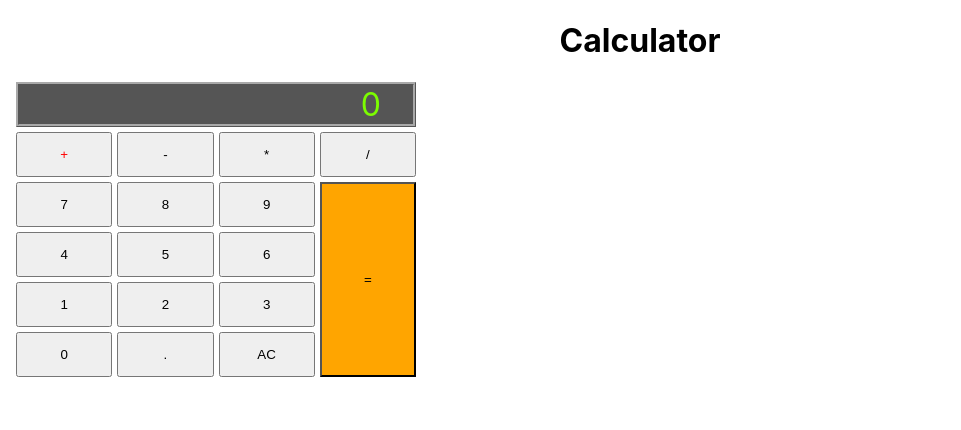
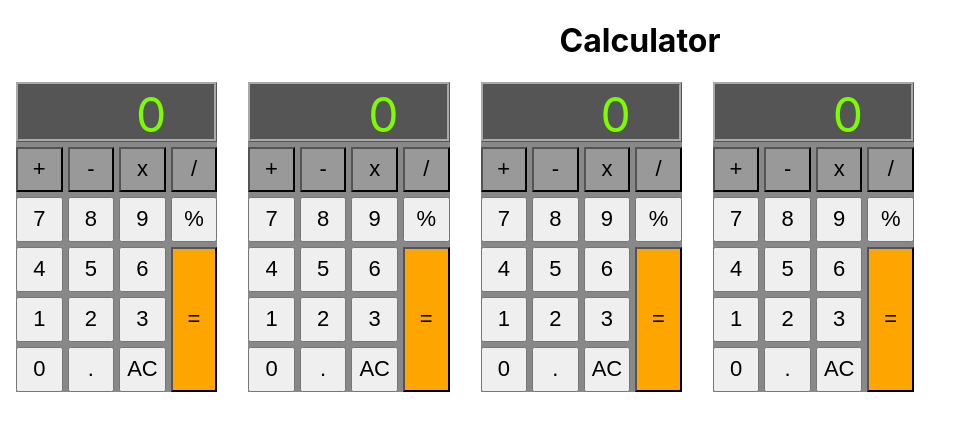
Before and after one commit to Lennerblom/calculator, a React (Create React App) app in the folder calculator/: page / in a window 1280 px wide. Shown: the top 430 px of the page, without its empty margins (0-961 px from the left). Built offline with nearby package versions, Linux system fonts and the light colour scheme.

Commit message:
trying different styles

```diff
--- a/calculator/package.json
+++ b/calculator/package.json
@@ -3,6 +3,8 @@
   "version": "0.1.0",
   "private": true,
   "dependencies": {
+    "node-sass": "^4.11.0",
+    "numeral": "^2.0.6",
     "react": "^16.6.0",
     "react-dom": "^16.6.0",
     "react-scripts": "2.1.1"
--- a/calculator/src/App.css
+++ b/calculator/src/App.css
@@ -1,5 +1,33 @@
 .App {
+  display: grid;
+  grid-template-columns: repeat(2, 1fr);
+  grid-gap: 15px;
+  grid-auto-rows: 250px;
+  grid-template-rows: 50px, 250px, 250px;
   text-align: center;
+  display: flex;
+  flex-wrap: wrap;
+
+}
+h1 {
+  text-align: center;
+}
+.calcOne {
+  grid-column: 1;
+  grid-row: 2;
+  background-color: blue;
+}
+.calc2 {
+  grid-column: 1;
+  grid-row: 3;
+}
+.calc3 {
+  grid-column: 2;
+  grid-row: 2;
+}
+.calc4 {
+  grid-column: 2;
+  grid-row: 3;
 }
 
 .App-logo {
--- a/calculator/src/App.js
+++ b/calculator/src/App.js
@@ -1,14 +1,20 @@
-import React, { Component } from 'react';
+import React, { Component, Fragment } from 'react';
 import './App.css';
 import Calc2 from './calc2';
-
+import './styles/layout.css';
+//import './styles/style.scss';
 class App extends Component {
   render() {
     return (
+      <Fragment>
+      <h1>Calculator</h1>
       <div className="App">
-        <h1>Calculator</h1>
-        <Calc2/>
+        <Calc2 className="calcOne"/>
+        <Calc2 className="calculator2 calc2"/>
+        <Calc2 className="calc3"/>
+        <Calc2 className="calculator2 calc4"/>
       </div>
+      </Fragment>
     );
   }
 }
--- a/calculator/src/calc2.js
+++ b/calculator/src/calc2.js
@@ -1,10 +1,12 @@
 import React, { Component } from 'react';
 import './styles/layout.css';
+//import './styles/style.scss';
+import numeral from 'numeral';
 export default class Calc2 extends Component {
     constructor(props) {
         super(props);
         this.state = {
-            display: 0.0,
+            display: 0,
             a: 0.0,
             b: 0.0,
             opp: 'opp',
@@ -24,6 +26,11 @@ export default class Calc2 extends Component {
   _div = (a,b) => {
           return a/b;
       }
+ _percent = (a) => {
+     return a/100
+ }
+
+//  Number.toFixed(10), may be able to use this for numbers after decimal
 
 _number = (e) => {
   console.log('value, name', e.target.value, e.target.name);
@@ -36,6 +43,7 @@ _number = (e) => {
    }
   if(this.state.opp === 'opp'){
     let numA = e.target.value;
+    //numA = numeral(numA);
     console.log('numA=', numA);
     if(this.state.display === 0){
         this.setState({display: numA});
@@ -49,7 +57,7 @@ _number = (e) => {
     }
   }
     if(this.state.opp !== 'opp') {
-        let numB = e.target.value;
+        let numB = e.target.value.toFixed(10);
         console.log('numB', numB);
         if(this.state.b === 0){
         this.setState({display: numB});
@@ -76,6 +84,9 @@ _operator = (e) => {
       if(e.target.name === '/'){
             this.setState({opp: '/'});
       }
+      if(e.target.name === '%'){
+        this.setState({opp: '%'});
+  }
       console.log('operator', this.state.opp);
   }
 }
@@ -99,6 +110,10 @@ _operator = (e) => {
         let answer = this._div(this.state.a,this.state.b)
         this.setState({display: answer, a: answer, b: 0, opp: 'opp'});
      }
+     if(this.state.opp === '%'){
+        let answer = this._percent(this.state.a)
+        this.setState({display: answer, a: answer, b: 0, opp: 'opp'});
+     }
 
 
   }
@@ -116,8 +131,9 @@ _operator = (e) => {
 
                   <button onClick={this._operator} id="plus" value="operator" name="+">+</button>
                   <button onClick={this._operator} id="minus" value="operator" name="-">-</button>
-                  <button onClick={this._operator} id="multiply" value="operator" name="*">*</button>
+                  <button onClick={this._operator} id="multiply" value="operator" name="*">x</button>
                   <button onClick={this._operator} id="divide" value="operator" name="/">/</button>
+                  <button name="%" onClick={this._operator} id="percent" value={"operator"}>%</button>
                   <button onClick={this._number} id="seven" value={7}>7</button>
                   <button onClick={this._number} id="eight" value={8}>8</button>
                   <button onClick={this._number} id="nine" value={9}>9</button>
--- a/calculator/src/styles/layout.css
+++ b/calculator/src/styles/layout.css
@@ -21,12 +21,15 @@
   }
 
   .container5{
+    background: #888;
       max-width: 400px;
     margin-left: 1em;
+    margin-bottom: 2em;
     display: grid;
     grid-template-columns: repeat(4, 1fr);
     grid-gap: 5px;
-    grid-auto-rows: minmax(25px, 45px)
+    grid-auto-rows: minmax(25px, 45px);
+    grid-template-rows: 60px 45px 45px 45px 45px 45px;
 }
 .display {
     grid-column: 1/5;
@@ -34,27 +37,32 @@
     background: #555;
     border: ridge darkgrey;
     text-align: end;
-    font-size: 32px;
+    font-size: 48px;
     padding-right: 1em;
     color: lawngreen;
-
+}
+button {
+    font-size: 22px;
 }
 #plus {
     grid-column: 1;
     grid-row: 2;
-    color: red;
+    background: #999;
 }
 #minus {
     grid-column: 2;
     grid-row: 2;
+    background: #999;
 }
 #multiply {
     grid-column: 3;
     grid-row: 2;
+    background: #999;
 }
 #divide {
     grid-column: 4;
     grid-row: 2;
+    background: #999;
 }
 #one {
     grid-column: 1;
@@ -104,13 +112,20 @@
     grid-column: 3;
     grid-row: 6;
 }
+#percent{
+    grid-column: 4;
+    grid-row: 3;
+}
 #equals {
     grid-column: 4;
-    grid-row: 3/7;
+    grid-row: 4/7;
     background: orange;
 }
 
+.calculator2 {
+    margin-top: 2em;
 
+}
 /* .item {
     grid-column-start:
 } */
--- /dev/null
+++ b/calculator/src/styles/style.scss
@@ -0,0 +1,21 @@
+//global vars
+$primary: #444;
+$secondary: #888;
+$dimension: 100px;
+$timing: 1s all;
+$flippy: rotate(1080deg);//something missing
+$radius: 10em;
+div {
+  background: $primary;
+  width: $dimension;
+  height: $dimension;
+  transition: $timing;
+  border-radius: $radius;
+
+  &:hover{
+    background: red;
+    transform: $flippy;
+    width: $dimension * 4;
+
+  }
+}
```
Also changed, not shown: calculator/src/Micahel_Lennerblom_Resume.md (added, +37 -0 lines), 1 other file (tests, documents, lock files or other folders).
